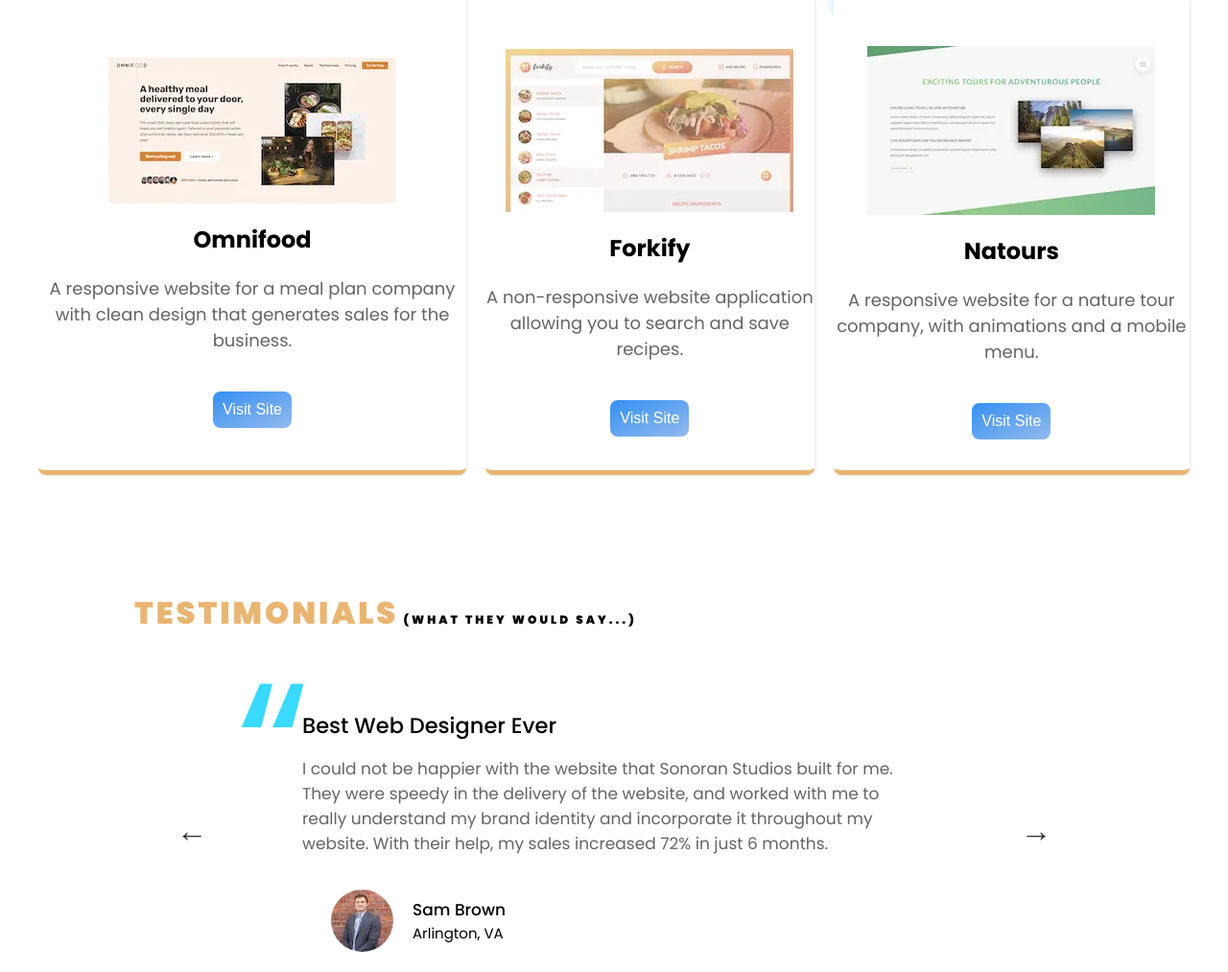
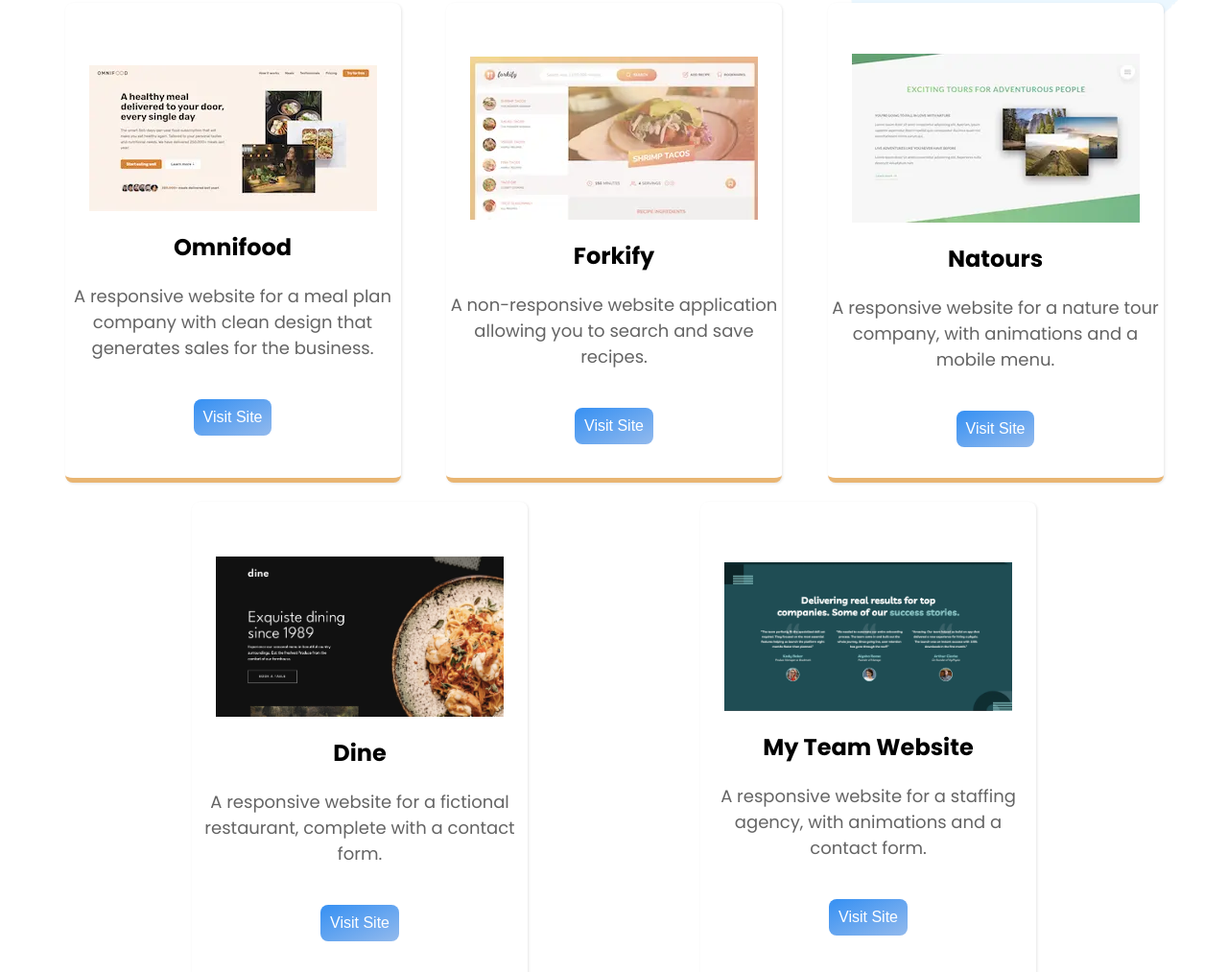
Before and after one commit to ruinedturnip/sonoran, a plain HTML site: page index.html in a window 1280 px wide. Shown: the part 2647-3660 px from the top of the page at 96% size. Drawn offline with Linux system fonts and the light colour scheme.

Commit message:
new portfolio cards

```diff
--- a/index.html
+++ b/index.html
@@ -221,7 +221,7 @@
           <i class="fa-solid fa-mobile-screen icon c"></i>
           <h4 class="feature-title">Responsive</h4>
           <p class="feature-txt">
-            It is 2022 and 80% of your audience uses a smartphone. We'll build a
+            It is 2023 and 80% of your audience uses a smartphone. We'll build a
             website that looks great on mobile phones, tablets, desktops, and
             everything in between.
           </p>
@@ -263,7 +263,7 @@
           <span>Effective</span> websites that make you money
         </h2>
         <p class="section-text">
-          Your website is the first impression your company makes on potential customers. Outdated, poorly designed, or broken websites lose you business and money. Our websites are professionally designed and customers will actualy enjoy visiting.
+          Your website is the first impression your company makes on potential customers. Outdated, poorly designed, or broken websites lose you business and money. Our websites are professionally designed and customers will actually enjoy visiting.
         <ul class="pricing-list">
           <li>
             <div class="list-top-row">
@@ -278,10 +278,10 @@
           <li>
             <div class="list-top-row">
               <i class="fa-solid fa-check icon"> </i>
-              <h3 class="pricing-list-heading">Customizable</h3>
+              <h3 class="pricing-list-heading">Professionally Designed</h3>
             </div>
 
-            <p>We will customize the website to your preferences and tastes.</p>
+            <p>I work with professional designers trained in UI/UX. Your website will look sleek and convert visitors to customers.</p>
           </li>
           <li>
             <div class="list-top-row">
@@ -299,7 +299,7 @@
               <i class="fa-solid fa-check icon"></i>
               <h3 class="pricing-list-heading">Affordable pricing</h3>
             </div>
-            <p>We charge reasonable rates, based on reasonable packages</p>
+            <p>We are a small studio with no overhead, allowing us to charge actually reasonable rates. </p>
           </li>
           <li>
             <div class="list-top-row">
@@ -376,6 +376,38 @@
             A responsive website for a nature tour company, with animations and a mobile menu.
           </p>
           <a href ="https://natours-sonoran-studios.netlify.app/">
+            <button class="portfolio-btn">Visit Site</button>
+          </a>
+        </div>
+        <div class="portfolio-card">
+          <img
+            src="imgs/my-restaurant-converted.webp"
+            alt="Omnifood"
+            class="portfolio-img"
+            width="300px"
+            height="152px"
+          />
+          <h3 class="project-title">Dine</h3>
+          <p class="portfolio-text">
+            A responsive website for a fictional restaurant, complete with a contact form.
+          </p>
+          <a href ="https://myrestaurant-sonoran-studios.netlify.app/"">
+            <button class="portfolio-btn">Visit Site</button>
+          </a>
+        </div>
+        <div class="portfolio-card">
+          <img
+            src="imgs/my-team-converted.webp"
+            alt="Omnifood"
+            class="portfolio-img"
+            width="300px"
+            height="152px"
+          />
+          <h3 class="project-title">My Team Website</h3>
+          <p class="portfolio-text">
+            A responsive website for a staffing agency, with animations and a contact form.
+          </p>
+          <a href ="https://myteam-sonoran-studios.netlify.app/">
             <button class="portfolio-btn">Visit Site</button>
           </a>
         </div>
--- a/styles.css
+++ b/styles.css
@@ -517,6 +517,7 @@ body {
 //////////////////////////////////////////////////////////////////////////////////////*/
 .portfolio {
   margin-bottom: 120px;
+
   align-items: center;
   display: flex;
   flex-direction: column;
@@ -527,6 +528,8 @@ body {
 .portfolio-cards {
   display: flex;
   align-items: center;
+  /* width: 1200px; */
+  flex-wrap: wrap;
   justify-content: space-evenly;
   gap: 20px;
 }
@@ -551,6 +554,7 @@ body {
   text-align: center;
   transition: all 0.4s;
   position: relative;
+  width: 350px;
 }
 
 .portfolio-card:hover {
```
Also changed, not shown: imgs/my-restaurant-converted.webp (added), imgs/my-team-converted.webp (added), imgs/my-team-screenshot.png (added), 1 other file.
